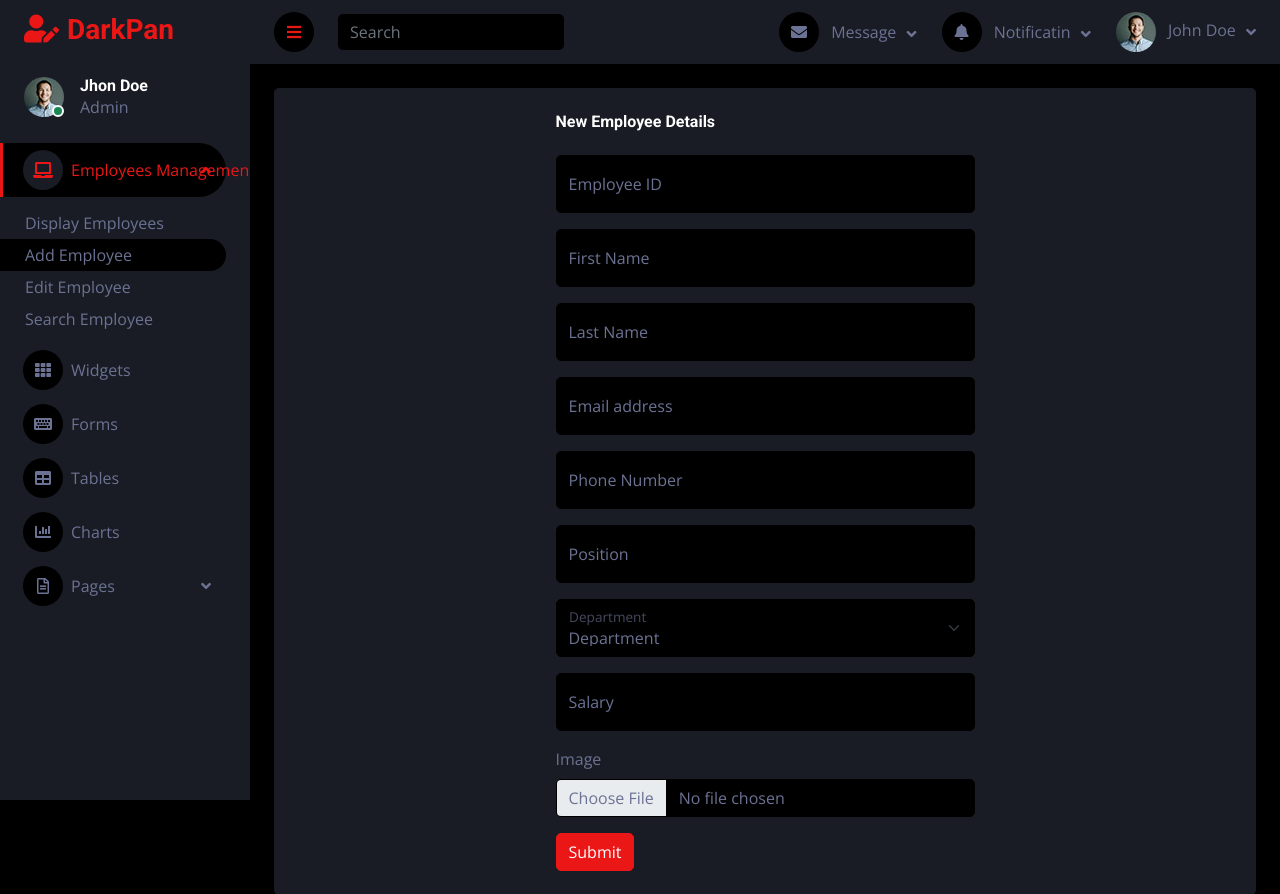
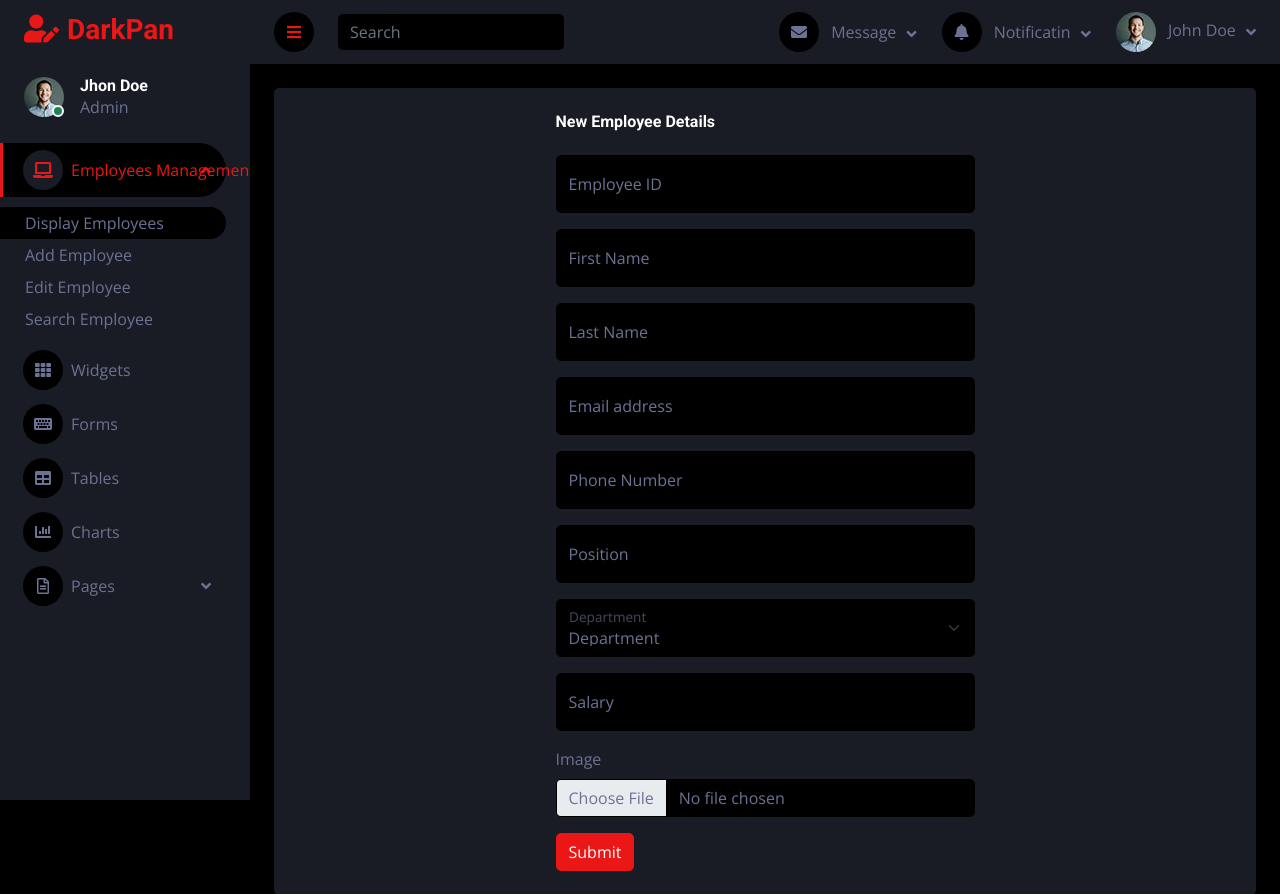
Before and after one commit to jangjue/aws-main, a Flask app: page /addemp/ in a window 1280 px wide, after a click on "Employees Management". Shown: the top 894 px of the page. Run offline with Flask 2, Linux system fonts and the light colour scheme; some libraries are stand-ins or nearby versions.

Commit message:
fix sidebar route

```diff
--- a/templates/addEmployee.html
+++ b/templates/addEmployee.html
@@ -63,10 +63,10 @@
                     <div class="nav-item dropdown">
                         <a href="#" class="nav-link dropdown-toggle active" data-bs-toggle="dropdown"><i class="fa fa-laptop me-2"></i>Employees Management</a>
                         <div class="dropdown-menu bg-transparent border-0">
-                            <a href="/templates/index.html" class="dropdown-item ">Display Employees</a>
-                            <a href="/templates/addEmployee.html" class="dropdown-item active">Add Employee</a>
+                            <a href="/" class="dropdown-item active">Display Employees</a>
+                            <a href="/addemp/" class="dropdown-item">Add Employee</a>
                             <a href="/templates/editEmployee.html" class="dropdown-item">Edit Employee</a>
-                            <a href="/templates/searchEmployee.html" class="dropdown-item">Search Employee</a>
+                            <a href="/searchemp/" class="dropdown-item">Search Employee</a>
                         </div>
                     </div>
                     <a href="/templates/widget.html" class="nav-item nav-link"><i class="fa fa-th me-2"></i>Widgets</a>
--- a/templates/searchEmployee.html
+++ b/templates/searchEmployee.html
@@ -61,10 +61,10 @@
                     <div class="nav-item dropdown">
                         <a href="#" class="nav-link dropdown-toggle active" data-bs-toggle="dropdown"><i class="fa fa-laptop me-2"></i>Employees Management</a>
                         <div class="dropdown-menu bg-transparent border-0">
-                            <a href="/templates/index.html" class="dropdown-item">Display Employees</a>
-                            <a href="/templates/addEmployee.html" class="dropdown-item">Add Employee</a>
+                            <a href="/" class="dropdown-item active">Display Employees</a>
+                            <a href="/addemp/" class="dropdown-item">Add Employee</a>
                             <a href="/templates/editEmployee.html" class="dropdown-item">Edit Employee</a>
-                            <a href="/templates/searchEmployee.html" class="dropdown-item active">Search Employee</a>
+                            <a href="/searchemp/" class="dropdown-item">Search Employee</a>
                         </div>
                     </div>
                     <a href="/templates/widget.html" class="nav-item nav-link"><i class="fa fa-th me-2"></i>Widgets</a>
```
Also changed, not shown: templates/editEmployee.html (+4 -4 lines).
